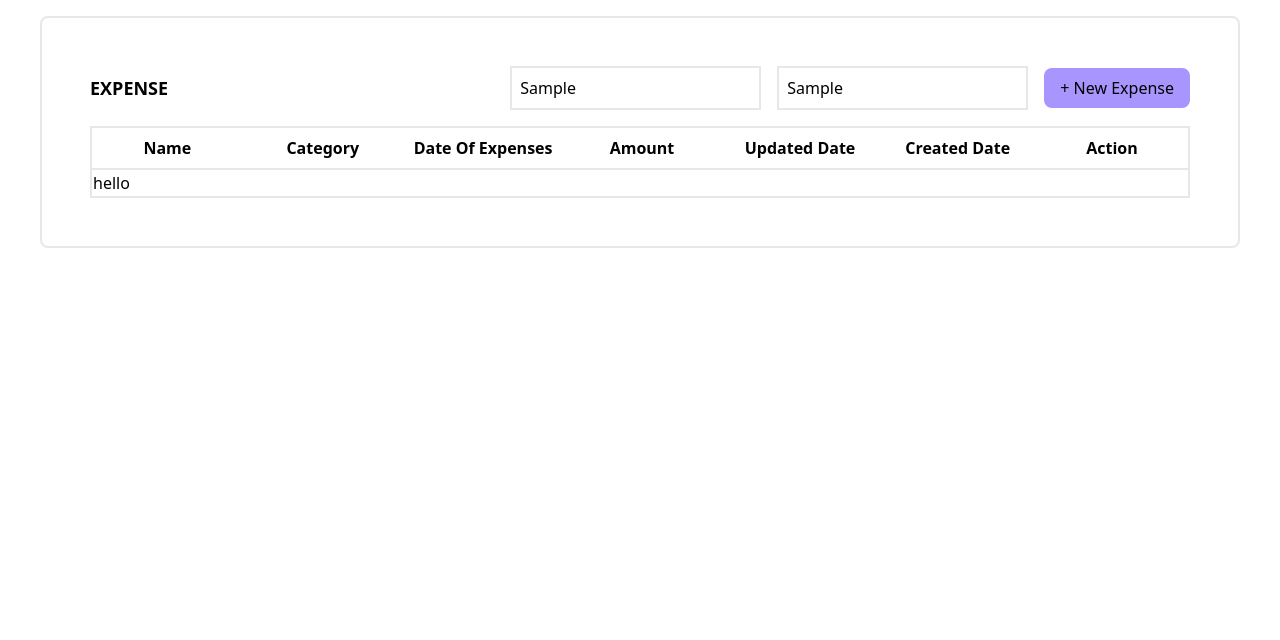
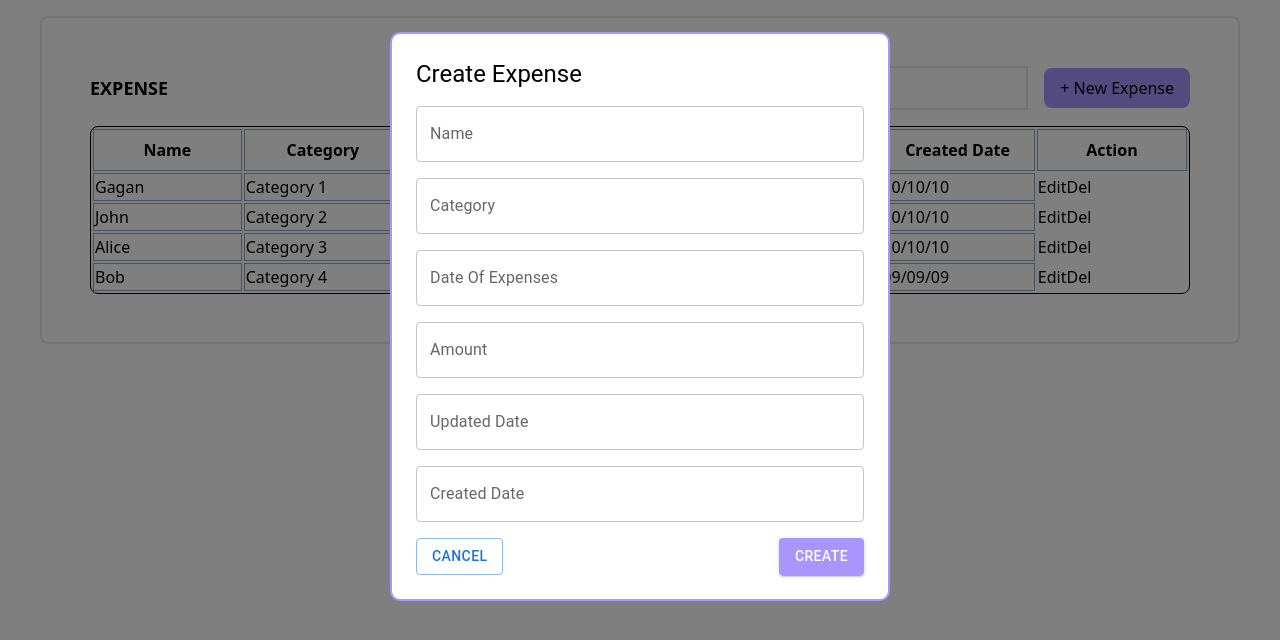
Before and after one commit to Gaganprasadbg/assignment, a Next.js app: page /expenses in a window 1280 px wide. Both pictures are taken after typing "Sample", "Sample" into the empty fields and a click on the button "+ New Expense". Shown: the top 640 px of the page. Built offline with nearby package versions, Linux system fonts and the light colour scheme.

Commit message:
expenses modal setup

```diff
--- a/package.json
+++ b/package.json
@@ -13,9 +13,12 @@
     "@emotion/styled": "^11.11.0",
     "@mui/icons-material": "^5.14.14",
     "@mui/material": "^5.14.14",
+    "@mui/styled-engine-sc": "^6.0.0-alpha.2",
+    "bootstrap": "^5.3.2",
     "next": "13.5.5",
     "react": "^18",
-    "react-dom": "^18"
+    "react-dom": "^18",
+    "styled-components": "^6.1.0"
   },
   "devDependencies": {
     "@types/node": "^20",
--- /dev/null
+++ b/src/components/CreatExpensev/index.tsx
@@ -0,0 +1,101 @@
+import React, { useState } from 'react';
+import { Modal, Box, TextField, Button, Typography } from '@mui/material';
+
+type ExpenseProps = {
+  open: boolean;
+  onClose: () => void;
+};
+
+function CreateExpense(props: ExpenseProps) {
+  const [close, setSetclose] = useState(false);
+  const [category, setCategory] = useState('');
+  const [dateOfExpenses, setDateOfExpenses] = useState('');
+  const [amount, setAmount] = useState('');
+  const [updatedDate, setUpdatedDate] = useState('');
+  const [createdDate, setCreatedDate] = useState('');
+
+  const handleCreate = () => {
+
+
+  };
+  const handleCancel = () => {
+    // Close the modal when the "Cancel" button is clicked
+    props.onClose();
+  };
+
+  return (
+    <div >
+ <Modal open={props.open} onClose={props.onClose} >
+      <Box
+        sx={{
+          width: 500,
+          backgroundColor: '#fff',
+          m: 'auto',
+          mt: 4,
+          p: 3,
+          border: '2px solid #a895fd',
+          borderRadius: '10px',
+        }}
+      >
+        <Typography variant="h5" sx={{ marginBottom: 2 }}>
+          Create Expense
+        </Typography>
+        <TextField
+          label="Name"
+          fullWidth
+
+
+          sx={{ marginBottom: 2 }}
+        />
+        <TextField
+          label="Category"
+          fullWidth
+          value={category}
+          onChange={(e) => setCategory(e.target.value)}
+          sx={{ marginBottom: 2 }}
+        />
+        <TextField
+          label="Date Of Expenses"
+          fullWidth
+          value={dateOfExpenses}
+          onChange={(e) => setDateOfExpenses(e.target.value)}
+          sx={{ marginBottom: 2 }}
+        />
+        <TextField
+          label="Amount"
+          fullWidth
+          value={amount}
+          onChange={(e) => setAmount(e.target.value)}
+          sx={{ marginBottom: 2 }}
+        />
+        <TextField
+          label="Updated Date"
+          fullWidth
+          value={updatedDate}
+          onChange={(e) => setUpdatedDate(e.target.value)}
+          sx={{ marginBottom: 2 }}
+        />
+        <TextField
+          label="Created Date"
+          fullWidth
+          value={createdDate}
+          onChange={(e) => setCreatedDate(e.target.value)}
+          sx={{ marginBottom: 2 }}
+        />
+        <div className='flex justify-between'>
+        <Button variant="outlined"sx={{ marginRight: 2 }} onClick={handleCancel}>
+          Cancel
+        </Button>
+        <Button variant="contained" sx={{backgroundColor:"#a895fd"}} onClick={handleCreate}>
+          Create
+        </Button>
+        </div>
+
+      </Box>
+    </Modal>
+    </div>
+
+  );
+}
+
+export default CreateExpense;
--- a/src/pages/expenses/index.tsx
+++ b/src/pages/expenses/index.tsx
@@ -1,6 +1,53 @@
-import React from 'react'
+import CreateExpense from '@/components/CreatExpensev'
+import React, { useState } from 'react'
 
 const Expenses = () => {
+  const [modalOpen,setIsModalOpen]=useState(false)
+ const [close,setClose]=useState(false)
+
+  const handelExpensiveModal=()=>{
+    setIsModalOpen(true)
+  }
+  const handleCloseModal = () => {
+    setIsModalOpen(false);
+  };
+  const tableData = [
+    {
+      Name: "Gagan",
+      Category: "Category 1",
+      DateOfExpenses: "12/12/12",
+      Amount: "108",
+      UpdatedDate: "12/12/12",
+      CreatedDate: "10/10/10",
+    },
+    {
+      Name: "John",
+      Category: "Category 2",
+      DateOfExpenses: "12/12/12",
+      Amount: "108",
+      UpdatedDate: "12/12/12",
+      CreatedDate: "10/10/10",
+    },
+
+    {
+      Name: "Alice",
+      Category: "Category 3",
+      DateOfExpenses: "11/11/11",
+      Amount: "$50",
+      UpdatedDate: "12/12/12",
+      CreatedDate: "10/10/10",
+    },
+    {
+      Name: "Bob",
+      Category: "Category 4",
+      DateOfExpenses: "10/10/10",
+      Amount: "$75",
+      UpdatedDate: "11/11/11",
+      CreatedDate: "09/09/09",
+    },
+    // Add as many objects as needed
+  ];
+
   return (
     <>
       <div className='mx-auto' style={{margin:"0 auto", maxWidth:"1200px"}}>
@@ -11,29 +58,49 @@ const Expenses = () => {
                 <input className='mx-4 p-2 border-2 border-solid' type="text" placeholder='Filter By Date' />
                 <input className='mr-4 p-2 border-2 border-solid' type="text" placeholder='Search By Name' />
 
-                <button className='px-4 py-2 rounded-lg' type='button' style={{backgroundColor:"#a895fd"}} >+ New Expense</button>
+                <button className='px-4 py-2 rounded-lg' type='button' style={{backgroundColor:"#a895fd"}} onClick={handelExpensiveModal} >+ New Expense</button>
 
             </div>
         </div>
-        <div className='w-full mt-4'>
-  <table className='border-2 border-solid rounded-lg'>
+        <div className='min-w-full  mt-4 overflow-x-auto'>
+  <table className='border border-black rounded-lg table-fixed md:table-fixed  border-separate'>
     <thead className='border-2 border-solid rounded-lg' >
       <tr>
-        <th className='px-2 w-[200px] py-2'>Name</th>
-        <th className='px-2 w-[200px] py-2'>Category</th>
-        <th className='px-2 w-[200px] py-2'>Date Of Expenses</th>
-        <th className='px-2 w-[200px] py-2'>Amount</th>
-        <th className='px-2 w-[200px] py-2'>Updated Date</th>
-        <th className='px-2 w-[200px] py-2'>Created Date</th>
-        <th className='px-2 w-[200px] py-2'>Action</th>
+        <th className='px-2 w-[200px] py-2 border border-slate-400'>Name</th>
+        <th className='px-2 w-[200px] py-2 border border-slate-400'>Category</th>
+        <th className='px-2 w-[200px] py-2 border border-slate-400'>Date Of Expenses</th>
+        <th className='px-2 w-[200px] py-2 border border-slate-400'>Amount</th>
+        <th className='px-2 w-[200px] py-2 border border-slate-400'>Updated Date</th>
+        <th className='px-2 w-[200px] py-2 border border-slate-400'>Created Date</th>
+        <th className='px-2 w-[200px] py-2 border border-slate-400'>Action</th>
       </tr>
     </thead>
     <tbody>
-      <tr>
-        <td>hello</td>
-      </tr>
+
+        {tableData?.map((item,index)=>{
+          return(
+           <tr className='border-collapse border-2 border-solid'>
+             <td className='border border-slate-400' >{item.Name}</td>
+             <td className='border border-slate-400' >{item.Category}</td>
+             <td className='border border-slate-400' >{item.DateOfExpenses}</td>
+             <td className='border border-slate-400' >{item.Amount}</td>
+             <td className='border border-slate-400' >{item.UpdatedDate}</td>
+             <td className='border border-slate-400' >{item.CreatedDate}</td>
+              <td>
+               <button>Edit</button>
+                <button>Del</button>
+              </td>
+
+
+          </tr>
+          )
+        })}
+
     </tbody>
   </table>
+</div>
+<div>
+<CreateExpense open={modalOpen} onClose={handleCloseModal} />
 </div>
 
         </div>
--- a/src/pages/index.tsx
+++ b/src/pages/index.tsx
@@ -1,6 +1,7 @@
 import Image from 'next/image'
 import { Inter } from 'next/font/google'
 import Login from './login'
+
 
 const inter = Inter({ subsets: ['latin'] })
 
@@ -8,6 +9,7 @@ export default function Home() {
   return (
    <div>
   <Login/>
+
    </div>
   )
 }
--- a/src/pages/login/index.tsx
+++ b/src/pages/login/index.tsx
@@ -1,5 +1,5 @@
 import React, { useState } from 'react';
-import LockOpenIcon from '@mui/icons-material/LockOpen';
+
 import { useRouter } from 'next/router';
 
 const Login = () => {
@@ -24,10 +24,10 @@ const handleLogin=()=>{
   return (
     <div style={{ backgroundColor: "#a895fd", height: "100vh" }}>
     <div className="mx-auto flex justify-center items-center h-full " style={{ margin: "0 auto", maxWidth: "1200px" }}>
-      <div className="flex flex-col justify-center items-center rounded-lg border-2 border-solid  w-[400px] gap-4 py-12 px-5 " style={{backgroundColor:"rgba(255, 255, 255, 0.1)"}}>
+      <div className="flex flex-col justify-center items-center rounded-lg border-2 border-solid  w-[400px] gap-4 py-12 px-5  m-6" style={{backgroundColor:"rgba(255, 255, 255, 0.1)"}}>
         <div className="flex flex-col w-full flex-auto max-w-lg gap-2">
             <div className='text-center'>
-                <LockOpenIcon/>
+
             </div>
           <label htmlFor="email">Email</label>
           <input
```
Also changed, not shown: 1 other file (tests, documents, lock files or other folders).
